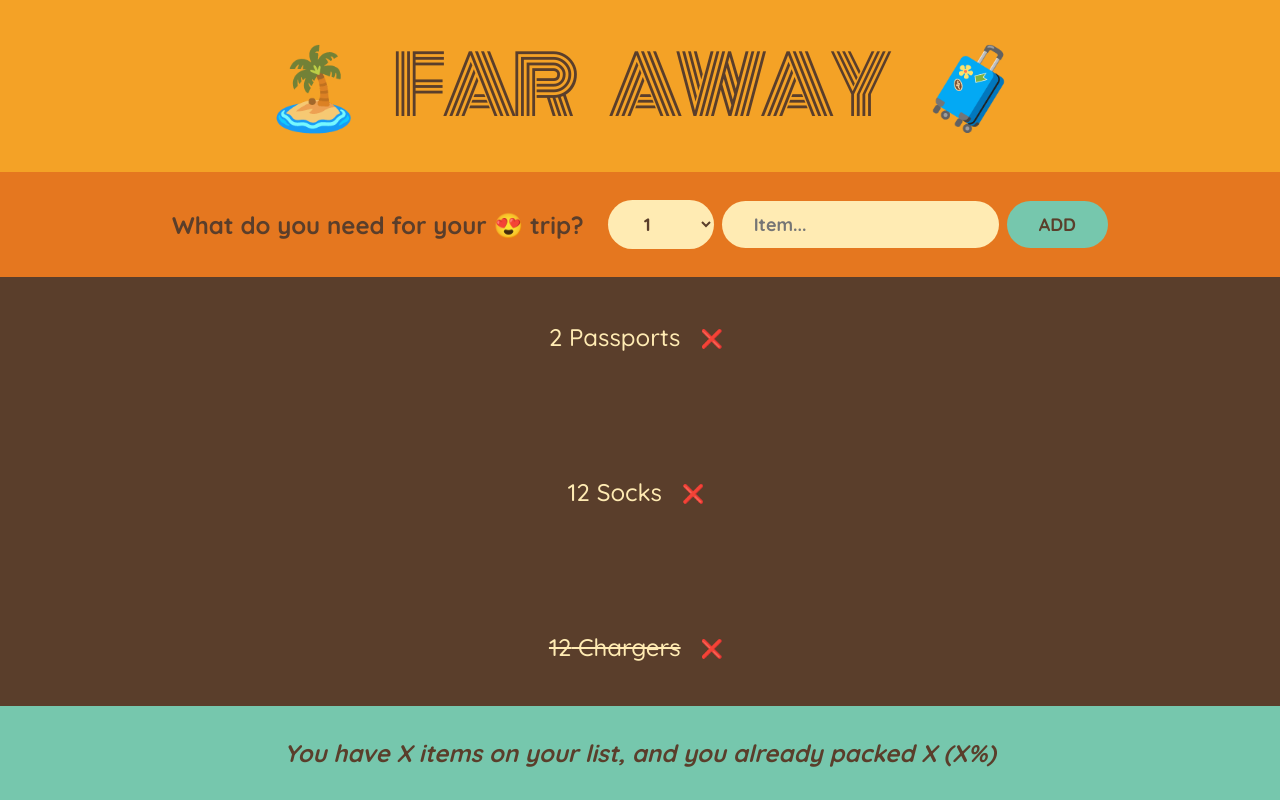
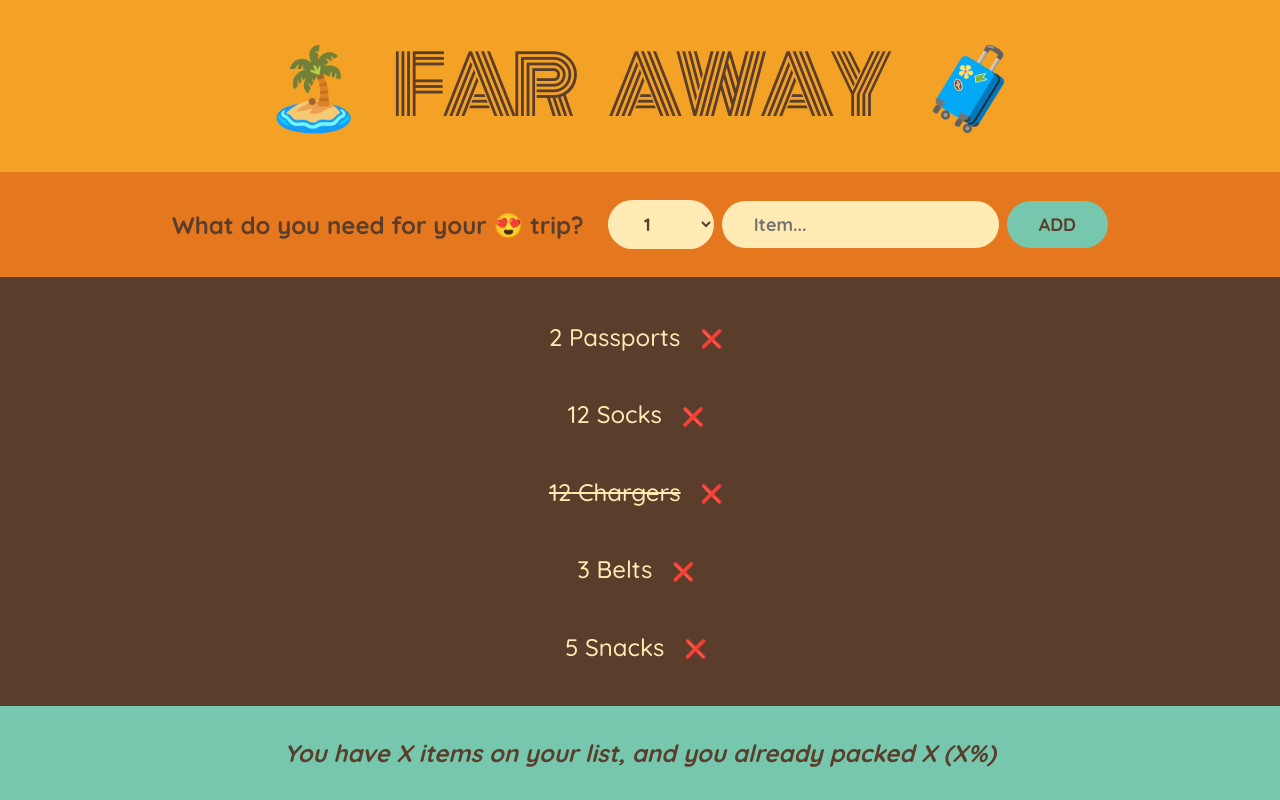
Before and after one commit to devonlambert/travel-list, a React (Create React App) app: page / in a window 1280 px wide. Built offline with nearby package versions, Linux system fonts and the light colour scheme; data requests are answered from the project's data file.

Commit message:
Adds POST requests to local API

```diff
--- a/db.json
+++ b/db.json
@@ -17,6 +17,18 @@
       "description": "Chargers",
       "quantity": 12,
       "packed": true
+    },
+    {
+      "id": 4,
+      "description": "Belts",
+      "quantity": 3,
+      "packed": false
+    },
+    {
+      "id": 1707857830741,
+      "description": "Snacks",
+      "quantity": 5,
+      "packed": false
     }
   ]
 }
--- a/src/App.js
+++ b/src/App.js
@@ -7,8 +7,10 @@ import Stats from './components/Stats'
 
 export default function App() {
 
+  const apiURL = "http://localhost:4000/items"
+
   useEffect(() => {
-    fetch("http://localhost:4000/items")
+    fetch(apiURL)
       .then(response => response.json())
       .then(items => setItems(items))
       .catch(err => console.log(err.message))
@@ -23,7 +25,7 @@ export default function App() {
   return (
     <div className="app">
       <Logo />
-      <Form onAddItems={handleAddItems} />
+      <Form onAddItems={handleAddItems} apiEndpoint={apiURL} />
       <PackingList items={items} />
       <Stats />
     </div>
--- a/src/components/Form.js
+++ b/src/components/Form.js
@@ -1,8 +1,24 @@
 import { useState, useEffect } from 'react'
 
-export default function Form({onAddItems}) {
+export default function Form({onAddItems, apiEndpoint}) {
     const [description, setDescription] = useState("")
     const [quantity, setQuantity] = useState(1)
+
+
+    const addNewItem = (itemToAdd) => {
+
+        // POST this item to our DB
+        fetch(apiEndpoint, {
+            method: 'POST',
+            headers: { "Content-Type": "application/json"},
+            body: JSON.stringify(itemToAdd)
+        }).then(() => {
+            // Add Item to STATE
+            onAddItems(itemToAdd);
+
+            console.log("New Item added")
+        })
+    }
 
     function handleSubmit(e) {
         e.preventDefault();
@@ -13,7 +29,7 @@ export default function Form({onAddItems}) {
             id: Date.now(), description, quantity, packed: false
         }
 
-        onAddItems(newItem);
+        addNewItem(newItem)
 
         setDescription("");
         setQuantity(1);
```
Lines whose indentation alone changed are shown as unchanged.
